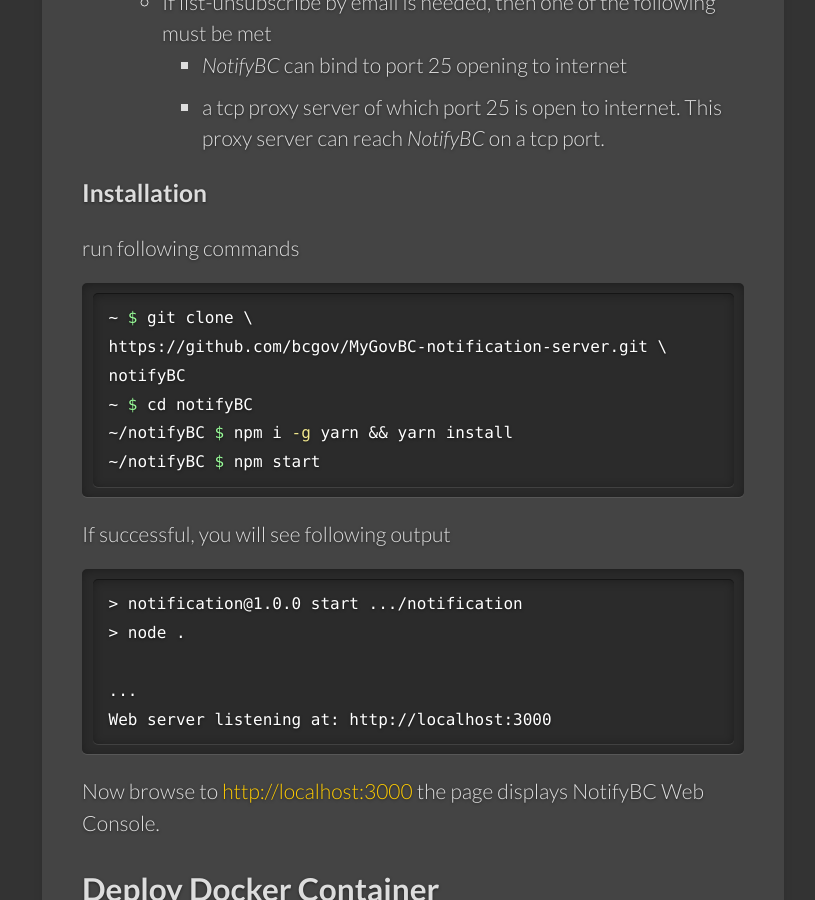
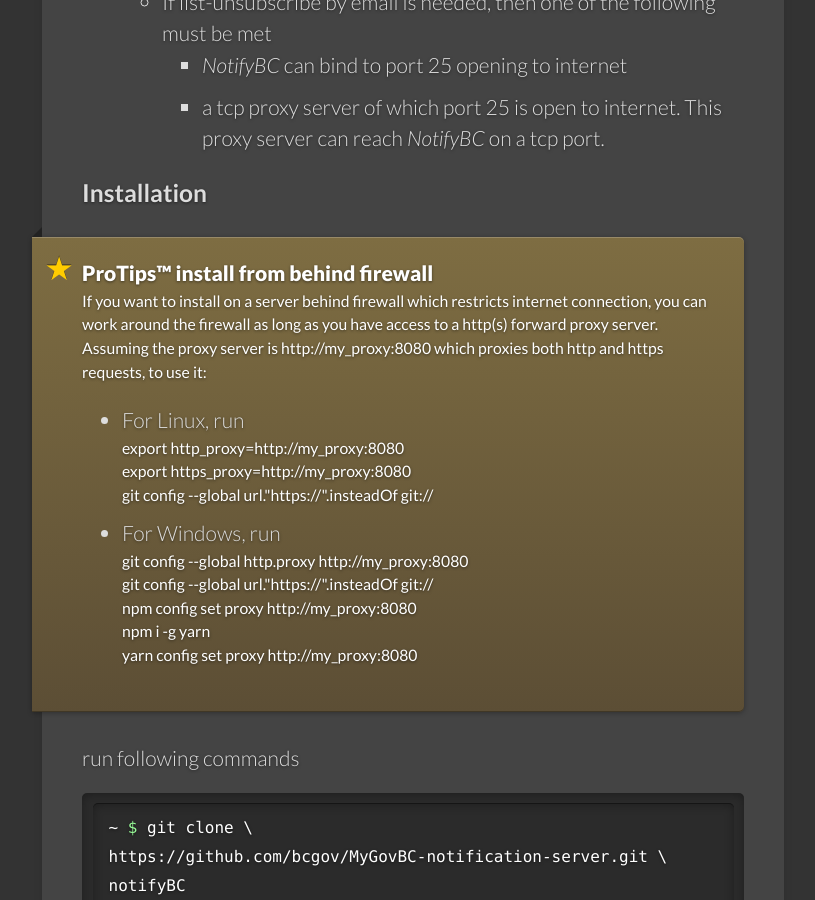
Before and after one commit to bcgov/MyGovBC-notification-server, a Jekyll site: the page built from docs/_docs/installation.md, in a window 1280 px wide and 900 px high, scrolled down 2093 px. Shown: the whole window, without its empty margins (129-944 px from the left). Built offline with Jekyll 4.4.1, drawn with Linux system fonts in a browser that asks for light colours.

Commit message:
updated docs for installing from behind firewall

````diff
--- a/docs/_docs/installation.md
+++ b/docs/_docs/installation.md
@@ -43,6 +43,25 @@
     * a tcp proxy server of which port 25 is open to internet. This proxy server can reach *NotifyBC* on a tcp port.
 
 ### Installation
+<div class="note">
+  <h5>ProTips™ install from behind firewall</h5>
+  <p>If you want to install on a server behind firewall which restricts internet connection, you can work around the firewall as long as you have access to a http(s) forward proxy server. Assuming the proxy server is http://my_proxy:8080 which proxies both http and https requests, to use it:</p>
+  <ul>
+    <li>For Linux, run
+        <p>export http_proxy=http://my_proxy:8080</p>
+        <p>export https_proxy=http://my_proxy:8080</p>
+        <p>git config --global url."https://".insteadOf git://</p>
+    </li>
+    <li>For Windows, run
+        <p>git config --global http.proxy http://my_proxy:8080</p>
+        <p>git config --global url."https://".insteadOf git://</p>
+        <p>npm config set proxy http://my_proxy:8080</p>
+        <p>npm i -g yarn</p>
+        <p>yarn config set proxy http://my_proxy:8080</p>
+    </li>
+  </ul>
+</div>
+
 run following commands
 
 ```sh
````
